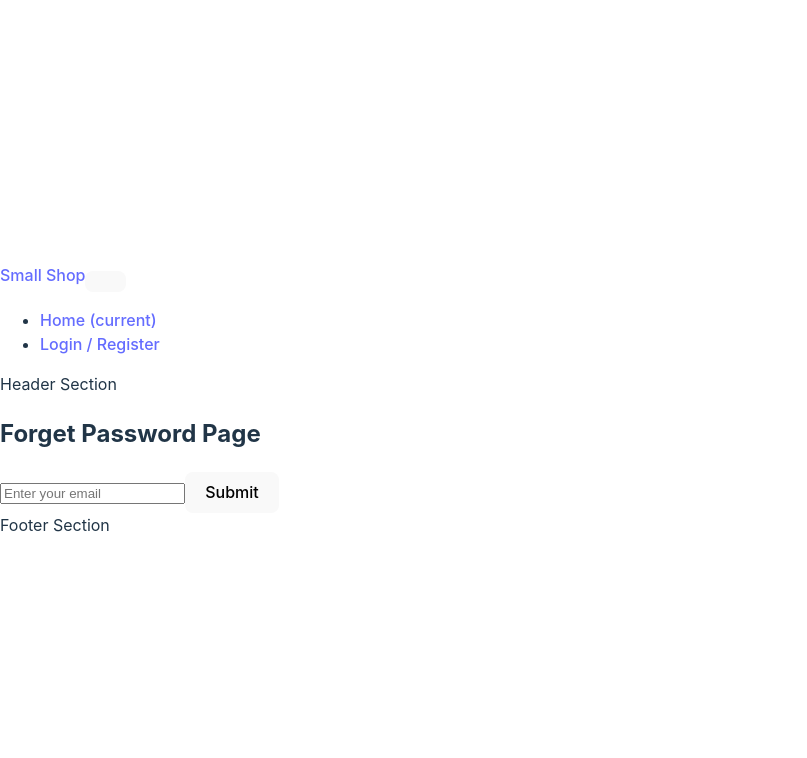
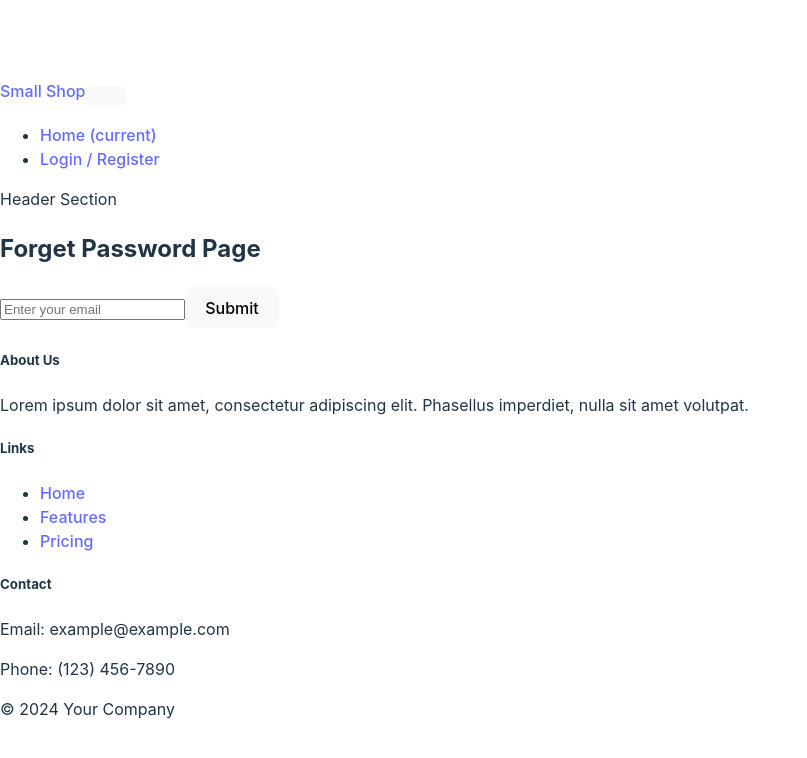
Before and after one commit to Krishna-432001/react_laravel_small_shop, a React (Vite) app: page /forget-password in a window 1280 px wide. Shown: the top 758 px of the page, without its empty margins (0-807 px from the left). Built offline with nearby package versions, Linux system fonts and the light colour scheme.

Commit message:
footer can added logic

```diff
--- a/src/components/frontend/layout/Footer.jsx
+++ b/src/components/frontend/layout/Footer.jsx
@@ -1,12 +1,34 @@
 import React from 'react';
 
 const Footer = () => {
-  return (
-    <footer>
-      {/* Footer content */}
-      Footer Section
-    </footer>
-  );
-};
+    return (
+        <footer className="bg-dark text-white py-4">
+            <div className="container">
+                <div className="row">
+                    <div className="col-md-4">
+                        <h5>About Us</h5>
+                        <p>Lorem ipsum dolor sit amet, consectetur adipiscing elit. Phasellus imperdiet, nulla sit amet volutpat.</p>
+                    </div>
+                    <div className="col-md-4">
+                        <h5>Links</h5>
+                        <ul className="list-unstyled">
+                            <li><a href="#" className="text-white">Home</a></li>
+                            <li><a href="#" className="text-white">Features</a></li>
+                            <li><a href="#" className="text-white">Pricing</a></li>
+                        </ul>
+                    </div>
+                    <div className="col-md-4">
+                        <h5>Contact</h5>
+                        <p>Email: example@example.com</p>
+                        <p>Phone: (123) 456-7890</p>
+                    </div>
+                </div>
+            </div>
+            <div className="text-center py-3">
+                &copy; 2024 Your Company
+            </div>
+        </footer>
+    );
+}
 
 export default Footer;
```
